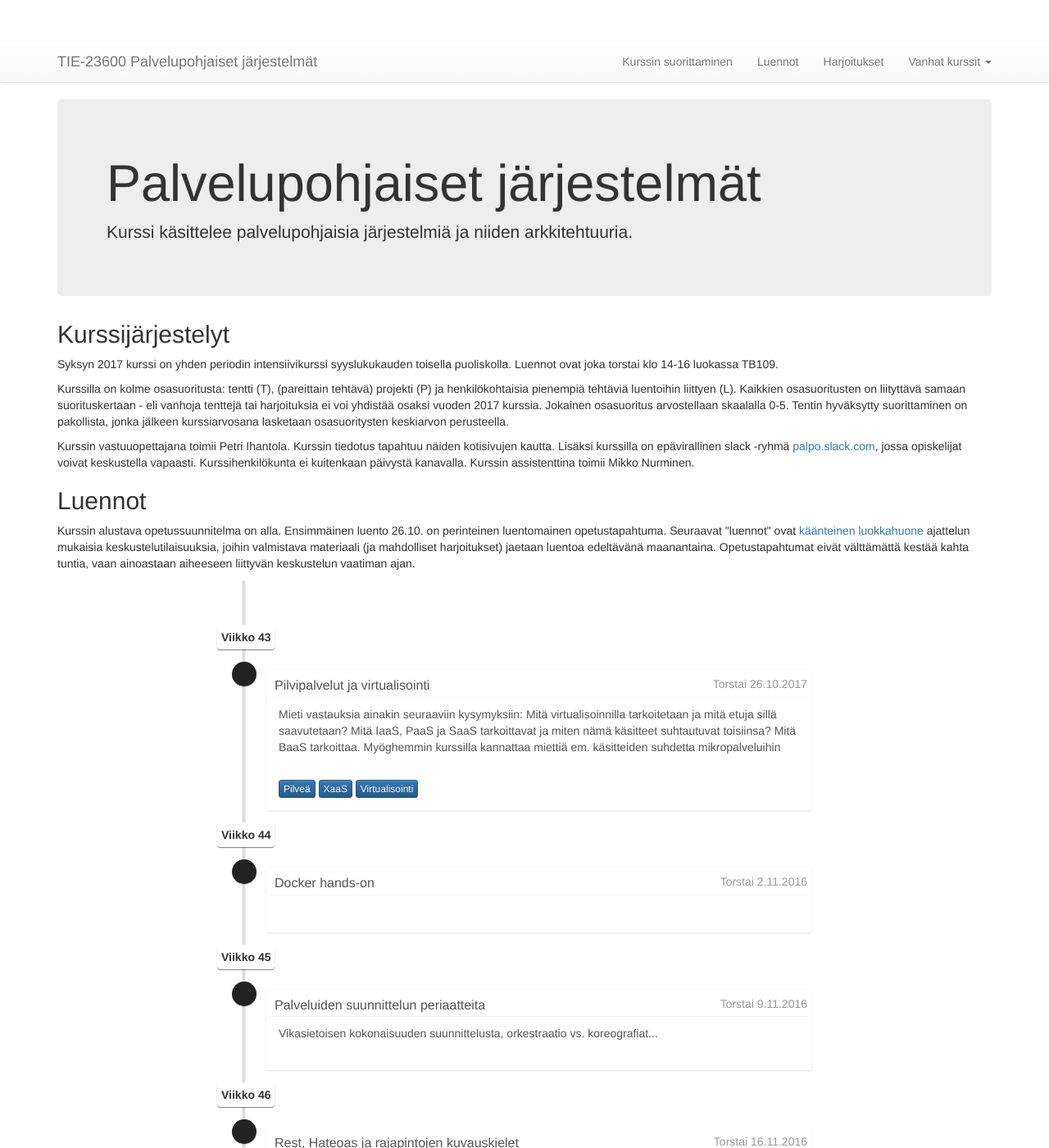
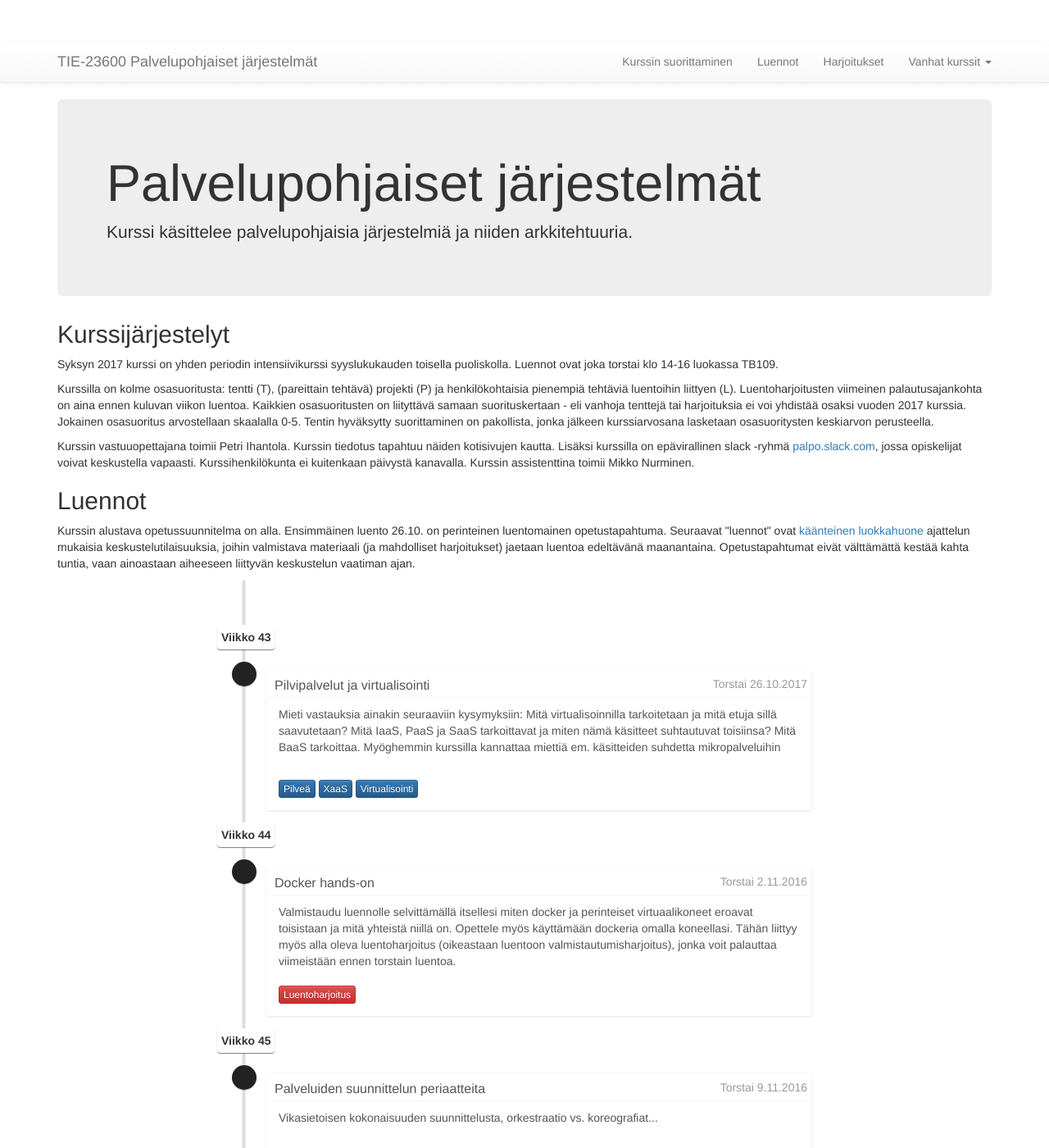
Before and after one commit to Palpo/palpo.github.io, a Jekyll site: the page built from index.html, in a window 1280 px wide and 1400 px high. Shown: the whole window at 82% size. Built offline with Jekyll 4.4.1, drawn with Linux system fonts in a browser that asks for light colours; nearby versions of some CDN libraries.

Commit message:
Docker lecture material, and first lecture exercise added

```diff
--- a/index.html
+++ b/index.html
@@ -9,7 +9,7 @@ layout: default
 
     <p>Syksyn 2017 kurssi on yhden periodin intensiivikurssi syyslukukauden toisella puoliskolla. Luennot ovat joka torstai klo 14-16 luokassa TB109.</p>
 
-    <p>Kurssilla on kolme osasuoritusta: tentti (T), (pareittain tehtävä) projekti (P) ja henkilökohtaisia pienempiä tehtäviä luentoihin liittyen (L). Kaikkien osasuoritusten on liityttävä samaan suorituskertaan - eli vanhoja tenttejä tai harjoituksia ei voi yhdistää osaksi vuoden 2017 kurssia. Jokainen osasuoritus arvostellaan skaalalla 0-5. Tentin hyväksytty suorittaminen on pakollista, jonka jälkeen kurssiarvosana lasketaan osasuoritysten keskiarvon perusteella.</p>
+    <p>Kurssilla on kolme osasuoritusta: tentti (T), (pareittain tehtävä) projekti (P) ja henkilökohtaisia pienempiä tehtäviä luentoihin liittyen (L). Luentoharjoitusten viimeinen palautusajankohta on aina ennen kuluvan viikon luentoa. Kaikkien osasuoritusten on liityttävä samaan suorituskertaan - eli vanhoja tenttejä tai harjoituksia ei voi yhdistää osaksi vuoden 2017 kurssia. Jokainen osasuoritus arvostellaan skaalalla 0-5. Tentin hyväksytty suorittaminen on pakollista, jonka jälkeen kurssiarvosana lasketaan osasuoritysten keskiarvon perusteella.</p>
 
 
     <p>Kurssin vastuuopettajana toimii Petri Ihantola. Kurssin tiedotus tapahtuu näiden kotisivujen kautta. Lisäksi kurssilla on epävirallinen slack -ryhmä <a href="https://palpo.slack.com/x-77028117026-77011368902/signup">palpo.slack.com</a>, jossa opiskelijat voivat keskustella vapaasti. Kurssihenkilökunta ei kuitenkaan päivystä kanavalla. Kurssin assistenttina toimii Mikko Nurminen.</p>
@@ -63,10 +63,10 @@ layout: default
                 <span class="time"><i class="fa fa-clock-o"></i>Torstai 2.11.2016</span>
                 <h3 class="timeline-header">Docker hands-on</h3>
                 <div class="timeline-body">
-
+                Valmistaudu luennolle selvittämällä itsellesi miten docker ja perinteiset virtuaalikoneet eroavat toisistaan ja mitä yhteistä niillä on. Opettele myös käyttämään dockeria omalla koneellasi. Tähän liittyy myös alla oleva luentoharjoitus (oikeastaan luentoon valmistautumisharjoitus), jonka voit palauttaa viimeistään ennen torstain luentoa.
                 </div>
                 <div class='timeline-footer'>
-
+                  <a class="btn btn-danger btn-xs" href="https://docs.google.com/document/d/1UKL1TMHg894DKTvl-5W1S63N8at8CXhboewNZ3lnl3c/edit?usp=sharing">Luentoharjoitus</a>
                 </div>
               </div>
             </li>
```
